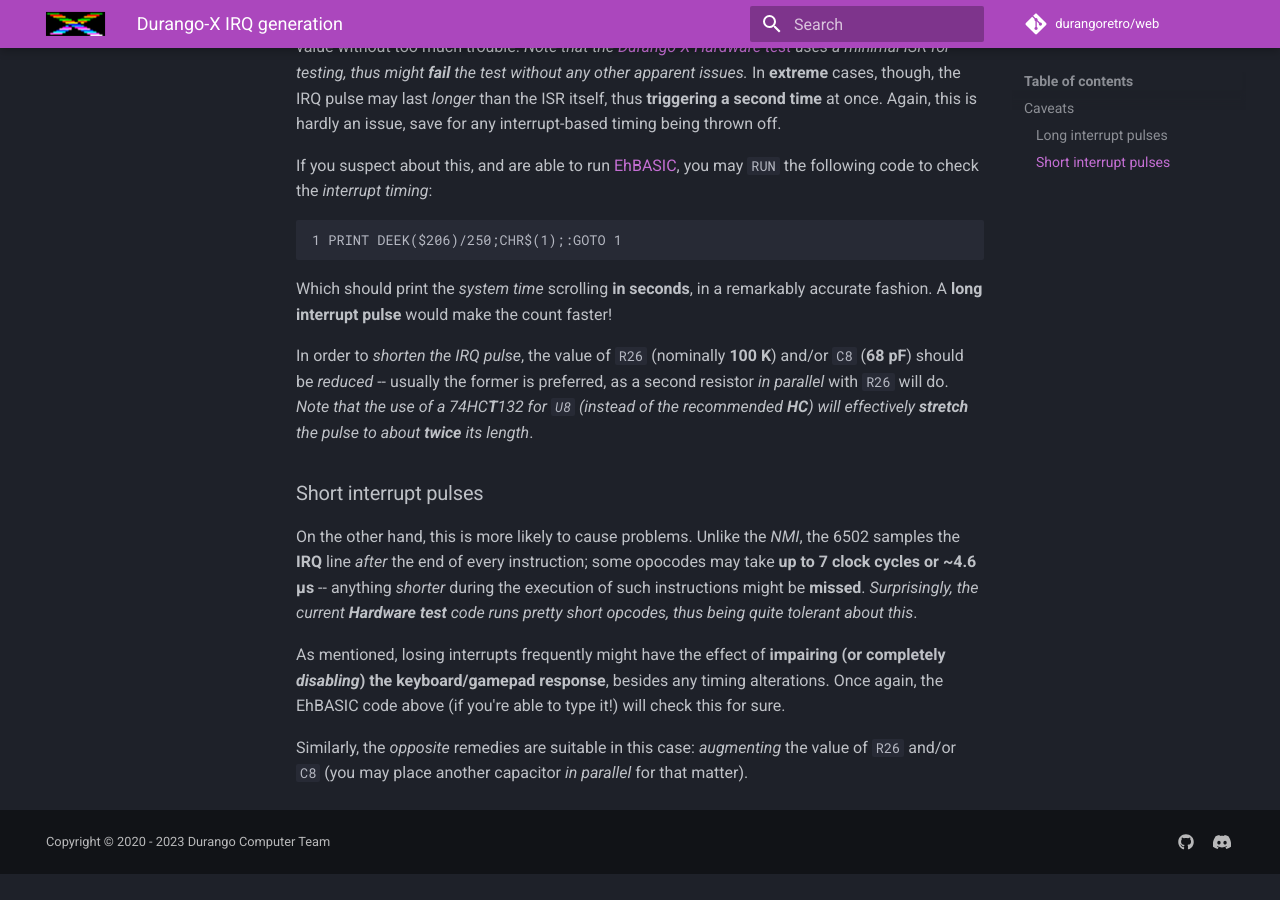
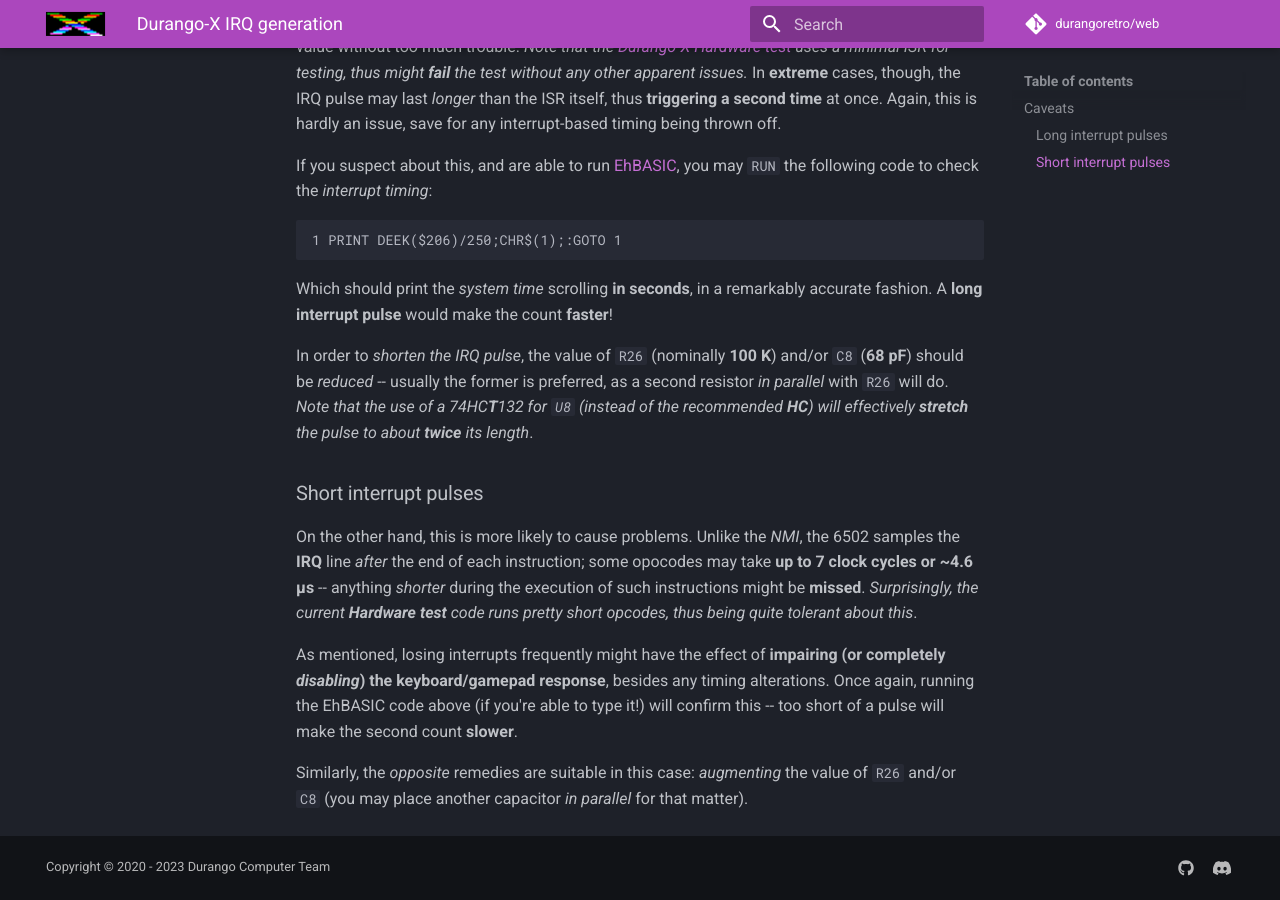
Before and after one commit to durangoretro/web, an MkDocs documentation site: the page built from docs/hardware/irq.md, in a window 1280 px wide and 900 px high, scrolled down 882 px. Built offline with MkDocs 1.6.1 and Material for MkDocs 9.7.7, drawn with Linux system fonts in a browser that asks for light colours; comment, search, counter and statistics services are not loaded; before the commit the page ends 1756 px from its top, so only the background shows below that.

Commit message:
minor fixes irq.md

````diff
--- a/docs/hardware/irq.md
+++ b/docs/hardware/irq.md
@@ -34,19 +34,21 @@ If you suspect about this, and are able to run [EhBASIC](../software/ehbasic.md)
 1 PRINT DEEK($206)/250;CHR$(1);:GOTO 1
 ```
 
-Which should print the _system time_  scrolling **in seconds**, in a remarkably accurate fashion. A **long interrupt pulse** would make the count faster!
+Which should print the _system time_  scrolling **in seconds**, in a remarkably accurate fashion. A **long interrupt pulse**
+would make the count **faster**!
 
 In order to _shorten the IRQ pulse_, the value of `R26` (nominally **100 K**) and/or `C8` (**68 pF**) should be _reduced_ -- usually the former is preferred, as a second resistor _in parallel_ with `R26` will do.
 _Note that the use of a 74HC**T**132 for `U8` (instead of the recommended **HC**) will effectively **stretch** the pulse to about **twice** its length_.
 
 ### Short interrupt pulses
 
-On the other hand, this is more likely to cause problems. Unlike the _NMI_, the 6502 samples the **IRQ** line _after_ the end of every instruction;
+On the other hand, this is more likely to cause problems. Unlike the _NMI_, the 6502 samples the **IRQ** line _after_ the end of each instruction;
 some opocodes may take **up to 7 clock cycles or ~4.6 µs** -- anything _shorter_ during the execution of such instructions might be **missed**.
 _Surprisingly, the current **Hardware test** code runs pretty short opcodes, thus being quite tolerant about this_.
 
 As mentioned, losing interrupts frequently might have the effect of **impairing (or completely _disabling_) the keyboard/gamepad response**,
-besides any timing alterations. Once again, the EhBASIC code above (if you're able to type it!) will check this for sure.
+besides any timing alterations. Once again, running the EhBASIC code above (if you're able to type it!) will confirm this -- too short of a pulse
+will make the second count **slower**.
 
 Similarly, the _opposite_ remedies are suitable in this case: _augmenting_ the value of `R26` and/or `C8` (you may place another capacitor
 _in parallel_ for that matter).
````
